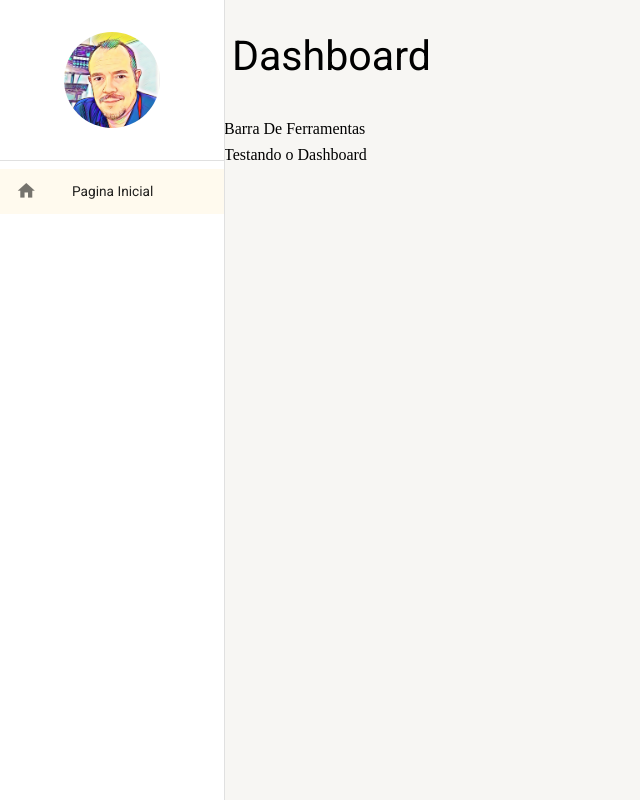
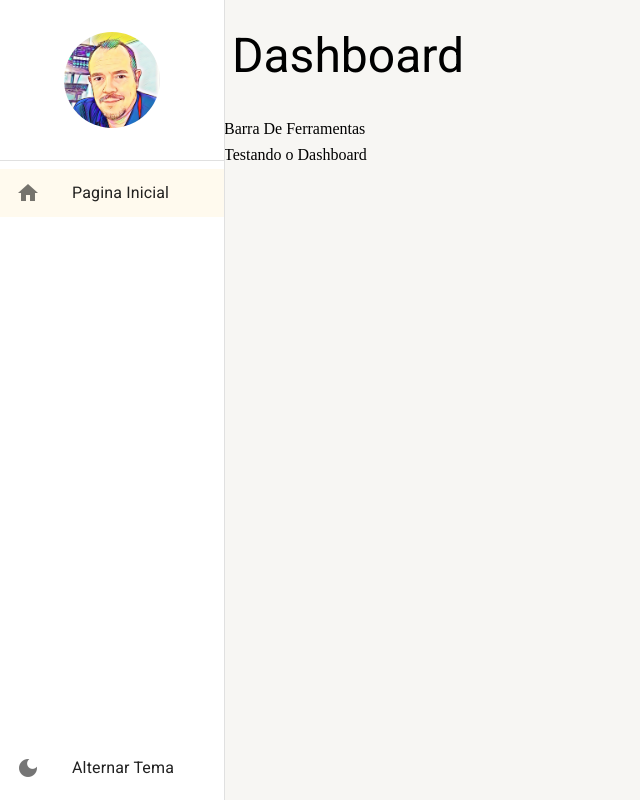
Before and after one commit to eberweydson/stutioroom, a React (Create React App) app: page /pagina-inicial in a window 1280 px wide. Shown: the whole page, without its empty margins (0-640 px from the left). Built offline with nearby package versions, Linux system fonts and the light colour scheme.

Commit message:
feat: Configurando troca de tema dark e light

```diff
--- a/src/routes/index.tsx
+++ b/src/routes/index.tsx
@@ -1,13 +1,11 @@
-import { Box, Button } from '@mui/material';
 import { Routes, Route, Navigate } from 'react-router-dom';
-import { useAppDrawerContext, useAppThemeContext } from '../shared/contexts';
+import { useAppDrawerContext } from '../shared/contexts';
 import { useEffect } from 'react';
 import { Dashboard } from '../pages';
 
 export const AppRoutes = () => {
 
-  const { toggleTheme } = useAppThemeContext();
-  const { toggleDrawerOpen, setDrawerOptions } = useAppDrawerContext();
+  const { setDrawerOptions } = useAppDrawerContext();
 
   useEffect(() => {
     setDrawerOptions([
@@ -22,12 +20,6 @@ export const AppRoutes = () => {
   return (
     <Routes>
       <Route path="/pagina-inicial" element={<Dashboard />} />
-      {/*
-        <Box width="100%">
-          <Button variant="contained" color="primary" onClick={toggleTheme}>Toggle Theme</Button>
-          <Button variant="contained" color="primary" onClick={toggleDrawerOpen}>Toggle Open</Button>
-        </Box>
-      */}
       <Route path="*" element={<Navigate to ="/pagina-inicial" />} />
     </Routes>
   );
--- a/src/shared/components/menu-lateral/MenuLateral.tsx
+++ b/src/shared/components/menu-lateral/MenuLateral.tsx
@@ -1,6 +1,6 @@
 import { useTheme, Box, Avatar, Divider, Drawer, List, ListItemButton, ListItemIcon, ListItemText, Icon, useMediaQuery } from '@mui/material';
 import image from './../../../assets/avatar.jpg';
-import { IDrawerOption, useAppDrawerContext } from '../../contexts';
+import { IDrawerOption, useAppDrawerContext, useAppThemeContext } from '../../contexts';
 import { useMatch, useNavigate, useResolvedPath } from 'react-router-dom';
 
 type ListItemLinkProps = {
@@ -41,6 +41,7 @@ export const AppMenuLateral: React.FC<MenuLateralProps> = ( props: MenuLateralPr
   const smDowm = useMediaQuery(theme.breakpoints.down('sm'));
 
   const { isDrawerOpen, toggleDrawerOpen, drawerOptions } = useAppDrawerContext();
+  const { themeName, toggleTheme } = useAppThemeContext();
 
   return (
     <>
@@ -66,6 +67,16 @@ export const AppMenuLateral: React.FC<MenuLateralProps> = ( props: MenuLateralPr
               ))}
             </List>
           </Box>
+          <Box>
+            <List component="nav">
+              <ListItemButton onClick={toggleTheme}>
+                <ListItemIcon>
+                  <Icon>{themeName ==='light' ? 'dark_mode' : 'light_mode'}</Icon>
+                </ListItemIcon>
+                <ListItemText primary="Alternar Tema" />
+              </ListItemButton>
+            </List>
+          </Box>
         </Box>
       </Drawer>
       <Box height="100vh" marginLeft={smDowm ? 0 : theme.spacing(28)}>
--- a/src/shared/themes/Dark.ts
+++ b/src/shared/themes/Dark.ts
@@ -3,10 +3,12 @@ import { yellow, cyan } from '@mui/material/colors';
 
 export const DarkTheme = createTheme({
   typography: {
-    fontFamily: 'Roboto',
-    fontSize: 12
+    allVariants: {
+      color: '#ffffff'
+    }
   },
   palette: {
+    mode: 'dark',
     primary: {
       main: yellow[700],
       dark: yellow[800],
--- a/src/shared/themes/Light.ts
+++ b/src/shared/themes/Light.ts
@@ -2,10 +2,6 @@ import { createTheme } from '@mui/material';
 import { yellow, cyan } from '@mui/material/colors';
 
 export const LightTheme = createTheme({
-  typography: {
-    fontFamily: 'Roboto',
-    fontSize: 12
-  },
   palette: {
     primary: {
       main: yellow[700],
```
